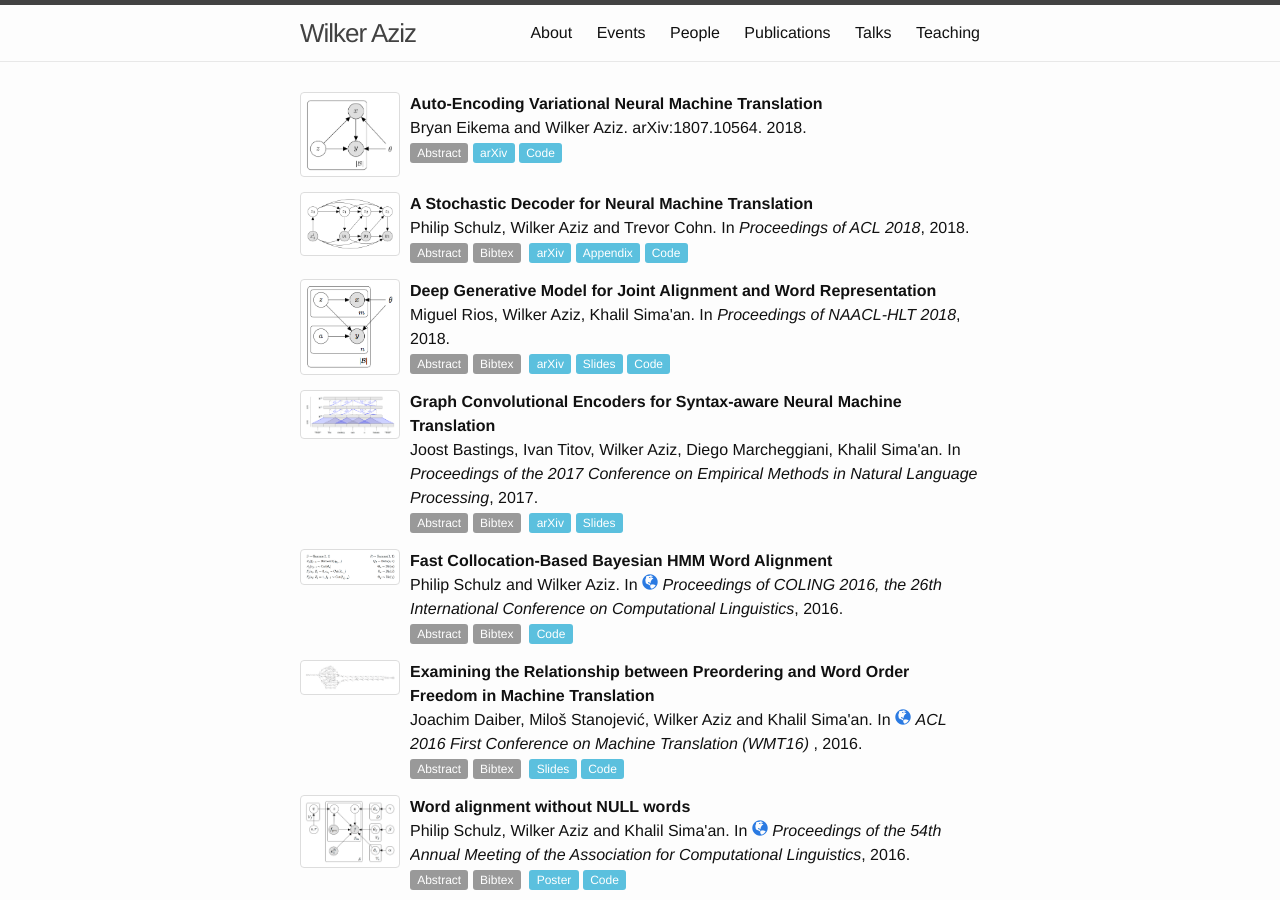
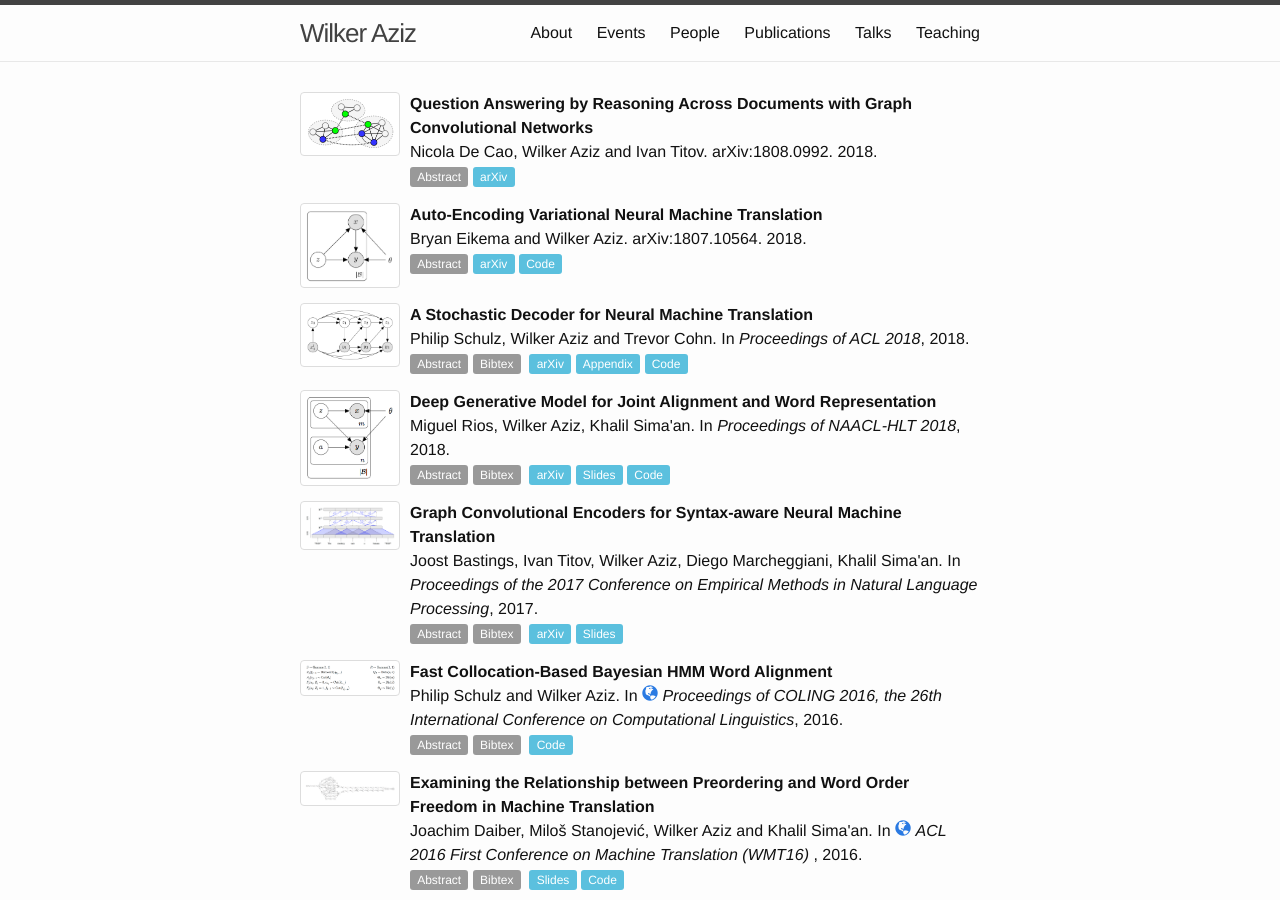
Before and after one commit to wilkeraziz/oldsite, a Jekyll site: the page built from publications.md, in a window 1280 px wide and 900 px high. Built offline with Jekyll 4.4.1, drawn with Linux system fonts in a browser that asks for light colours; some of the changed lines change nothing that is shown.

Commit message:
+EntityGCN

```diff
--- a/_data/papers/2018.yml
+++ b/_data/papers/2018.yml
@@ -1,3 +1,17 @@
+-
+  layout: paper
+  paper-type: pre-print
+  selected: y
+  year: 2018
+  img: entitygcn
+  title: "Question Answering by Reasoning Across Documents with Graph Convolutional Networks"
+  authors: "Nicola De Cao, Wilker Aziz and Ivan Titov"
+  doc-url: //arxiv.org/pdf/1808.09920.pdf
+  arxiv: //arxiv.org/abs/1808.09920
+  slides:
+  booktitle: "arXiv:1808.0992"
+  abstract: >
+    Most research in reading comprehension has focused on answering questions based on individual documents or even single paragraphs. We introduce a method which integrates and reasons relying on information spread within documents and across multiple documents. We frame it as an inference problem on a graph. Mentions of entities are nodes of this graph where edges encode relations between different mentions (e.g., within- and cross-document co-references). Graph convolutional networks (GCNs) are applied to these graphs and trained to perform multi-step reasoning. Our Entity-GCN method is scalable and compact, and it achieves state-of-the-art results on the WikiHop dataset (Welbl et al. 2017).
 -
   layout: paper
   paper-type: pre-print
```
Also changed, not shown: index.md (+0 -1 lines), img/paper/entitygcn.png (added).
